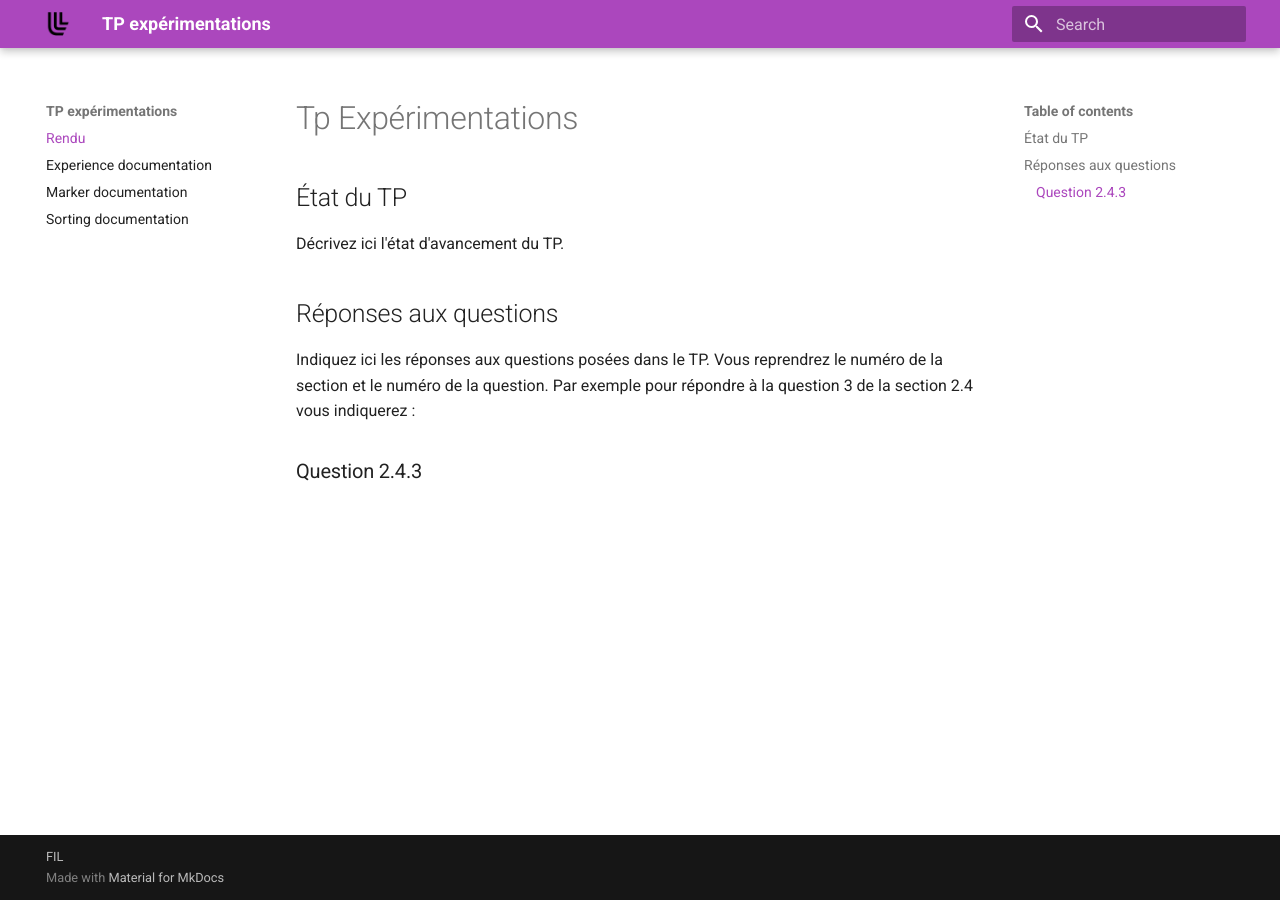
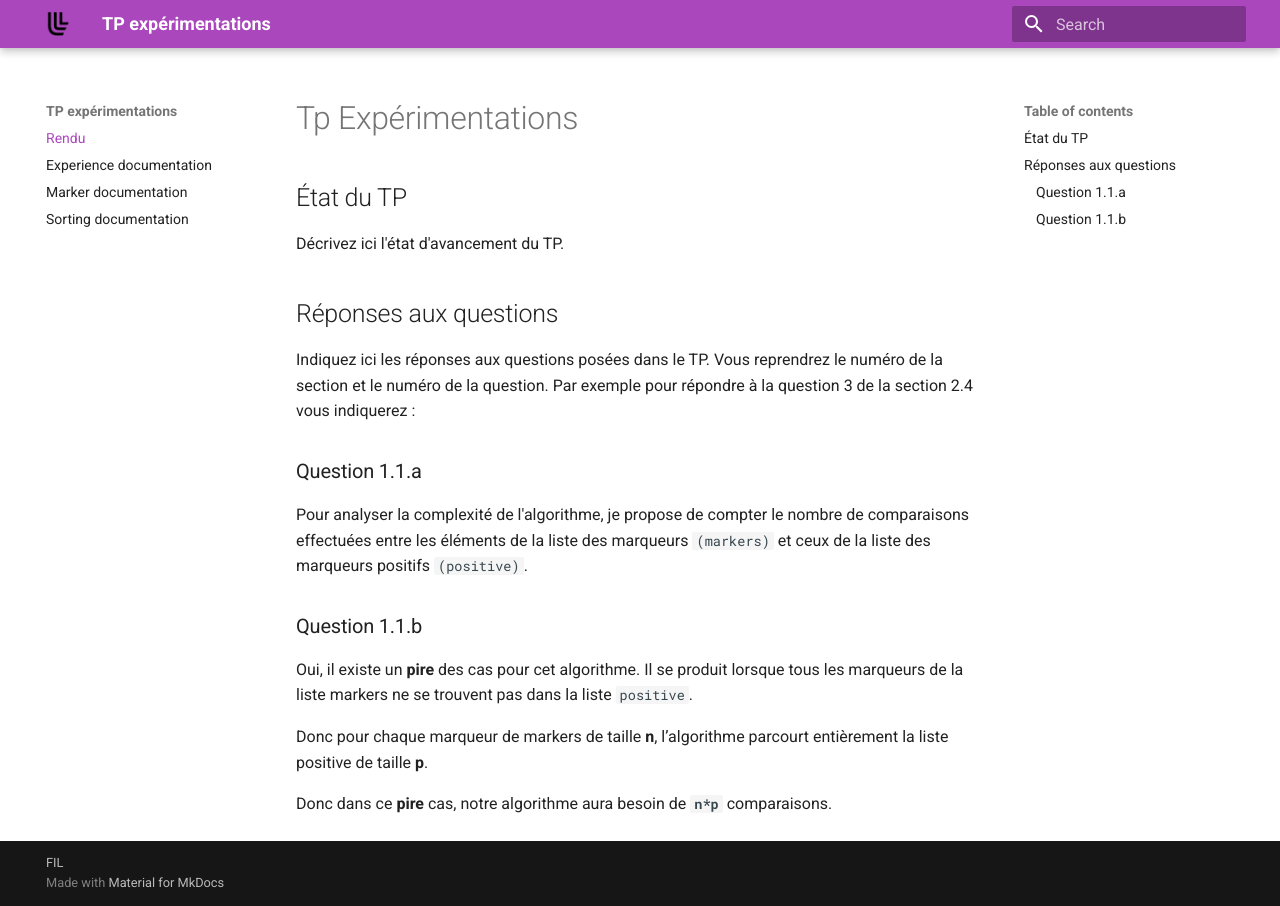
Before and after one commit to HamzaNADIFI07/AlgorithmsAndDataStructures-Marker-Search-Algorithm-Analysis, an MkDocs documentation site: the page built from docs/index.md, in a window 1280 px wide. Built offline with MkDocs 1.6.1 and Material for MkDocs 9.7.7, drawn with Linux system fonts in a browser that asks for light colours; a script that is not in the unit is left out.

Commit message:
Question a et b de la strategie 1

```diff
--- a/docs/index.md
+++ b/docs/index.md
@@ -11,4 +11,12 @@ Indiquez ici les réponses aux questions posées dans le TP. Vous
 reprendrez le numéro de la section et le numéro de la question. Par
 exemple pour répondre à la question 3 de la section 2.4 vous indiquerez :
 
-### Question 2.4.3
+### Question 1.1.a
+Pour analyser la complexité de l'algorithme, je propose de compter le nombre de comparaisons effectuées entre les éléments de la liste des marqueurs `(markers)` et ceux de la liste des marqueurs positifs `(positive)`.
+
+### Question 1.1.b
+Oui, il existe un **pire** des cas pour cet algorithme. Il se produit lorsque tous les marqueurs de la liste markers ne se trouvent pas dans la liste `positive`.
+
+Donc pour chaque marqueur de markers de taille **n**, l’algorithme parcourt entièrement la liste positive de taille **p**.
+
+Donc dans ce **pire** cas, notre algorithme aura besoin de **`n*p`** comparaisons.
```
Also changed, not shown: Readme.md (added, +1 -0 lines).
